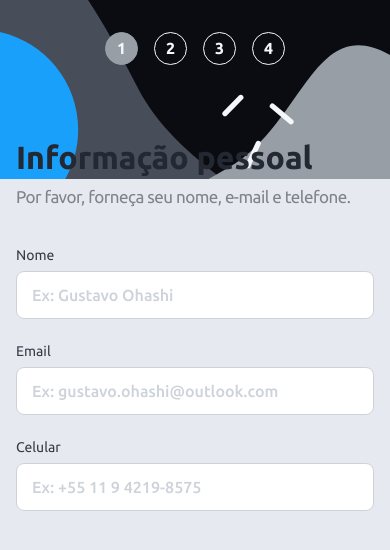
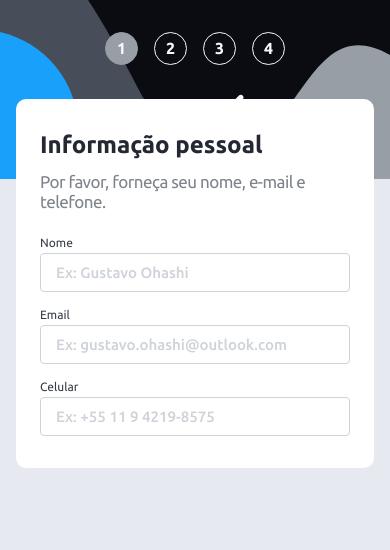
Before and after one commit to rafaelvieiracosta/form-multi-step, a Vue app: page / in a window 390 px wide. Shown: the top 550 px of the page. Built offline with nearby package versions, Linux system fonts and the light colour scheme.

Commit message:
feat: mobile styles at `personalInfo`

```diff
--- a/src/assets/css/sections.css
+++ b/src/assets/css/sections.css
@@ -1,18 +1,35 @@
 .section {
-  width: 100%;
-  max-width: 482px;
-  margin: 0 auto;
-  padding: 40px 16px 0;
+  width: calc(100% - 32px);
+  margin: 0 16px;
+  padding: 32px 24px;
+  border-radius: 10px;
+  background-color: var(--c0);
 }
 .section-title {
   font-weight: 700;
-  font-size: 32px;
+  font-size: 24px;
   color: var(--c11);
 }
 .section-description {
   font-size: 17px;
   line-height: 20px;
   letter-spacing: -0.03em;
-  margin-top: 11px;
+  margin-top: 13px;
   color: var(--c7);
 }
+@media(min-width: 768px) {
+  .section {
+    width: 100%;
+    max-width: 482px;
+    margin: 0 auto;
+    padding: 40px 16px 0;
+    border-radius: initial;
+    background-color: initial;
+  }
+  .section-title {
+    font-size: 32px;
+  }
+  .section-description {
+    margin-top: 11px;
+  }
+}
--- a/src/views/personalInfo.vue
+++ b/src/views/personalInfo.vue
@@ -176,43 +176,64 @@ export default {
 <style scoped>
 /* FORMS */
 .section-form {
-  margin-top: 40px;
+  margin-top: 24px;
 }
 .section-form-item {
   display: block;
 }
 .section-form-item + .section-form-item {
-  margin-top: 24px;
+  margin-top: 16px;
+}
+@media(min-width: 768px) {
+  .section-form {
+    margin-top: 40px;
+  }
+  .section-form-item + .section-form-item {
+    margin-top: 24px;
+  }
 }
 
 /* FORMS: INDICATOR AND ERROR TEXTS */
 .section-form-item-text {
   display: flex;
   justify-content: space-between;
+  align-items: flex-end;
+  gap: 10px;
 }
 .section-form-item-text-indicator {
-  font-size: 14px;
-  line-height: 16px;
+  font-size: 12px;
+  line-height: 14px;
   color: var(--c10);
 }
 .section-form-item-text-error {
-  font-size: 14px;
-  line-height: 16px;
+  font-size: 12px;
+  line-height: 14px;
   font-weight: 700;
   color: var(--e1);
+  text-align: right;
+}
+@media(min-width: 768px) {
+  .section-form-item-text-indicator {
+    font-size: 14px;
+    line-height: 16px;
+  }
+  .section-form-item-text-error {
+    font-size: 14px;
+    line-height: 16px;
+  }
 }
 
 /* FORMS: INPUT */
 .section-form-item-input {
-  margin-top: 8px;
-  padding: 14px 15px;
+  margin-top: 3px;
+  padding: 10px 15px;
   width: 100%;
   font-weight: 500;
-  font-size: 16px;
-  line-height: 18px;
+  font-size: 15px;
+  line-height: 17px;
   color: var(--c11);
   border: 1px solid var(--c3);
-  border-radius: 8px;
+  border-radius: 4px;
   outline: none;
   transition: 0.2s;
 }
@@ -225,4 +246,13 @@ export default {
 .section-form-item-input::placeholder {
   color: var(--c3);
 }
+@media(min-width: 768px) {
+  .section-form-item-input {
+    margin-top: 8px;
+    padding: 14px 15px;
+    font-size: 16px;
+    line-height: 18px;
+    border-radius: 8px;
+  }
+}
 </style>
```
